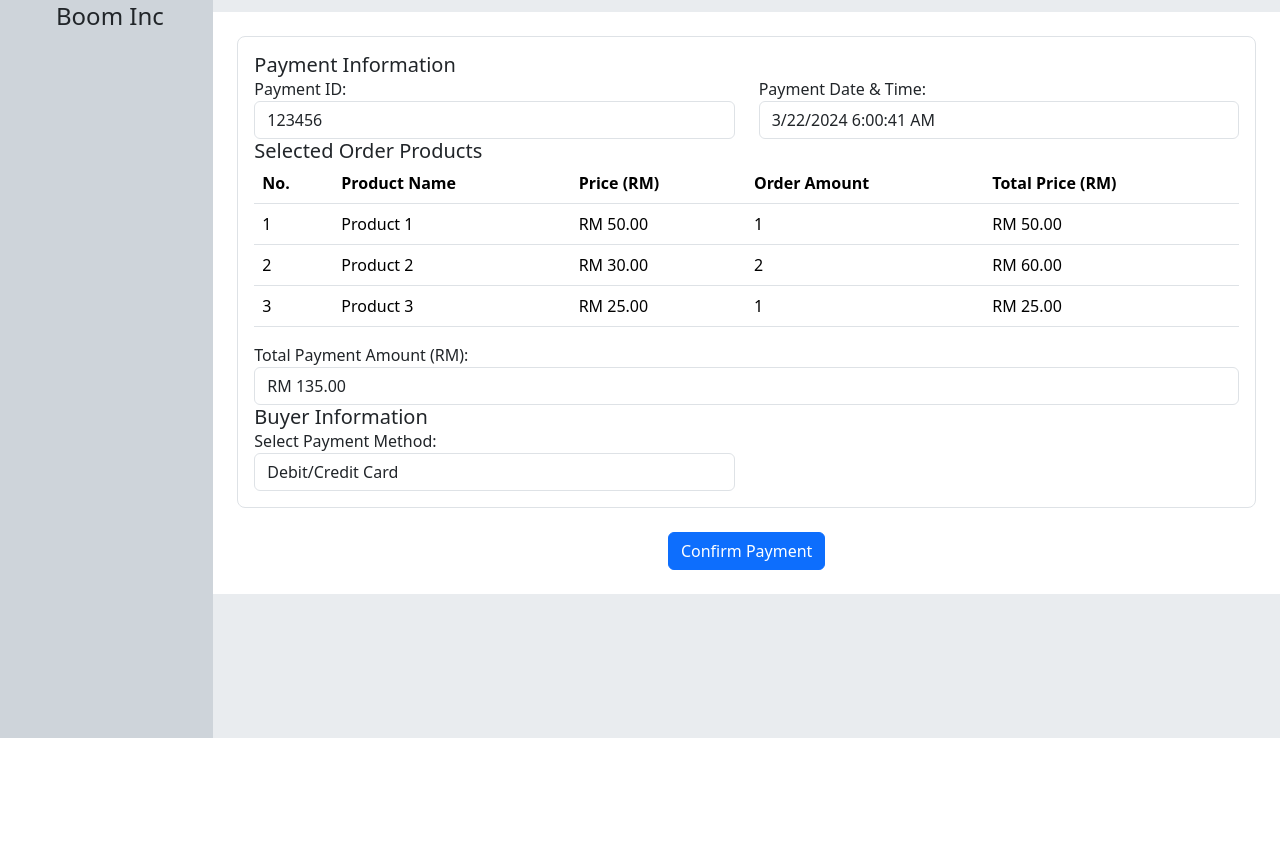
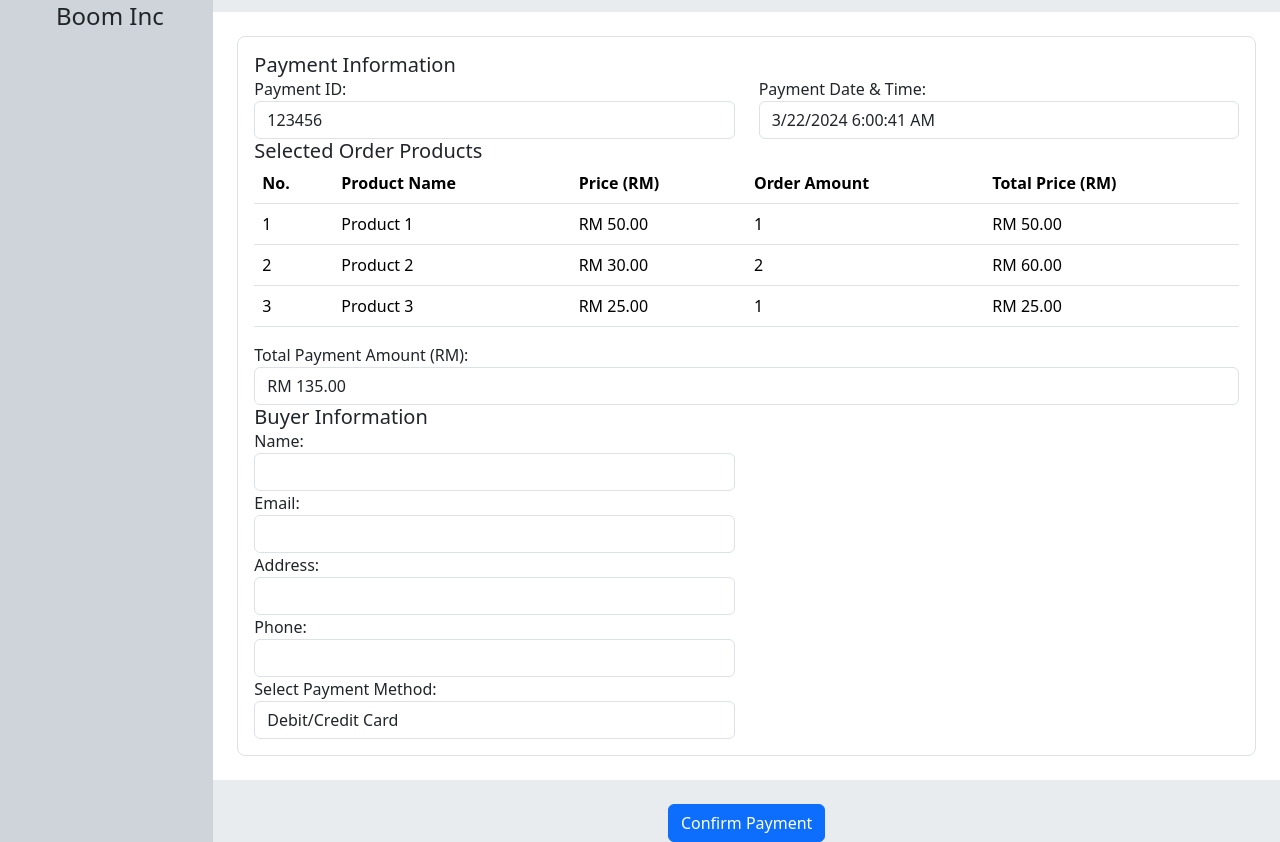
Before and after one commit to Arcaxio/serverside, a PHP site: page /payment/index.php in a window 1280 px wide. Shown: the part 62-904 px from the top of the page. Before the commit the page ends 800 px from the top, so only its background shows below. Run offline with PHP 8.4, Linux system fonts and the light colour scheme; data that the repository does not hold is empty.

Commit message:
first commit

```diff
--- a/payment/index.php
+++ b/payment/index.php
@@ -93,8 +93,26 @@
                         <h5 class="card-title">Buyer Information</h5>
                         <div class="row">
                             <div class="col-md-6">
-                                <!-- Buyer information form here -->
+                                <div class="form-group">
+                                    <label for="buyer_name">Name:</label>
+                                    <input type="text" class="form-control" id="buyer_name" required>
+                                </div>
+                                <div class="form-group">
+                                    <label for="buyer_email">Email:</label>
+                                    <input type="email" class="form-control" id="buyer_email" required>
+                                </div>
+                                <div class="form-group">
+                                    <label for="buyer_address">Address:</label>
+                                    <input type="text" class="form-control" id="buyer_address" required>
+                                </div>
+                                <div class="form-group">
+                                    <label for="buyer_phone">Phone:</label>
+                                    <input type="tel" class="form-control" id="buyer_phone" required>
+                                </div>
                             </div>
+                        </div>
+
+
                         </div>
 
                         <!-- Payment Method Section -->
@@ -198,8 +216,22 @@
         // If validation passes, proceed with payment submission
         // Otherwise, display error messages to the user
 
-        console.log('Buyer Information:', buyerName, buyerEmail, buyerAddress, buyerPhone);
-        // Here, can perform further actions such as sending buyer information and payment details to server for processing
+        // Make an AJAX request to insert payment record
+        const xhr = new XMLHttpRequest();
+        xhr.open('POST', 'payment.php', true);
+        xhr.setRequestHeader('Content-Type', 'application/x-www-form-urlencoded');
+        xhr.onload = function() {
+            if (xhr.status === 200) {
+                console.log(xhr.responseText);
+                // Further actions after successful payment submission
+            } else {
+                console.error('Error:', xhr.statusText);
+            }
+        };
+        xhr.onerror = function() {
+            console.error('Request failed');
+        };
+        xhr.send('buyer_name=' + buyerName + '&buyer_email=' + buyerEmail + '&buyer_address=' + buyerAddress + '&buyer_phone=' + buyerPhone);
     });
 
 </script>
```
Also changed, not shown: payment/payment.php (+14 -14 lines).
